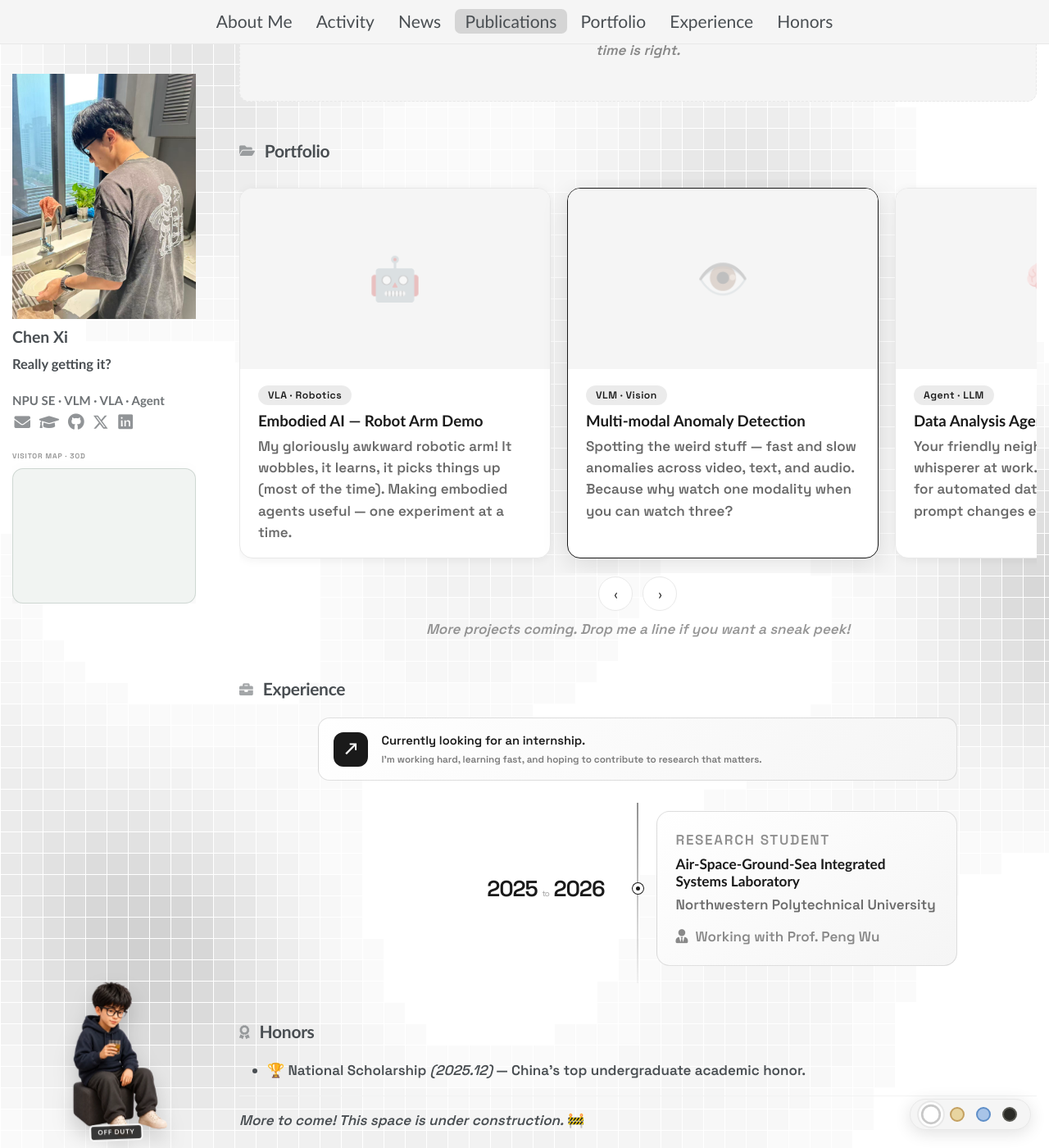
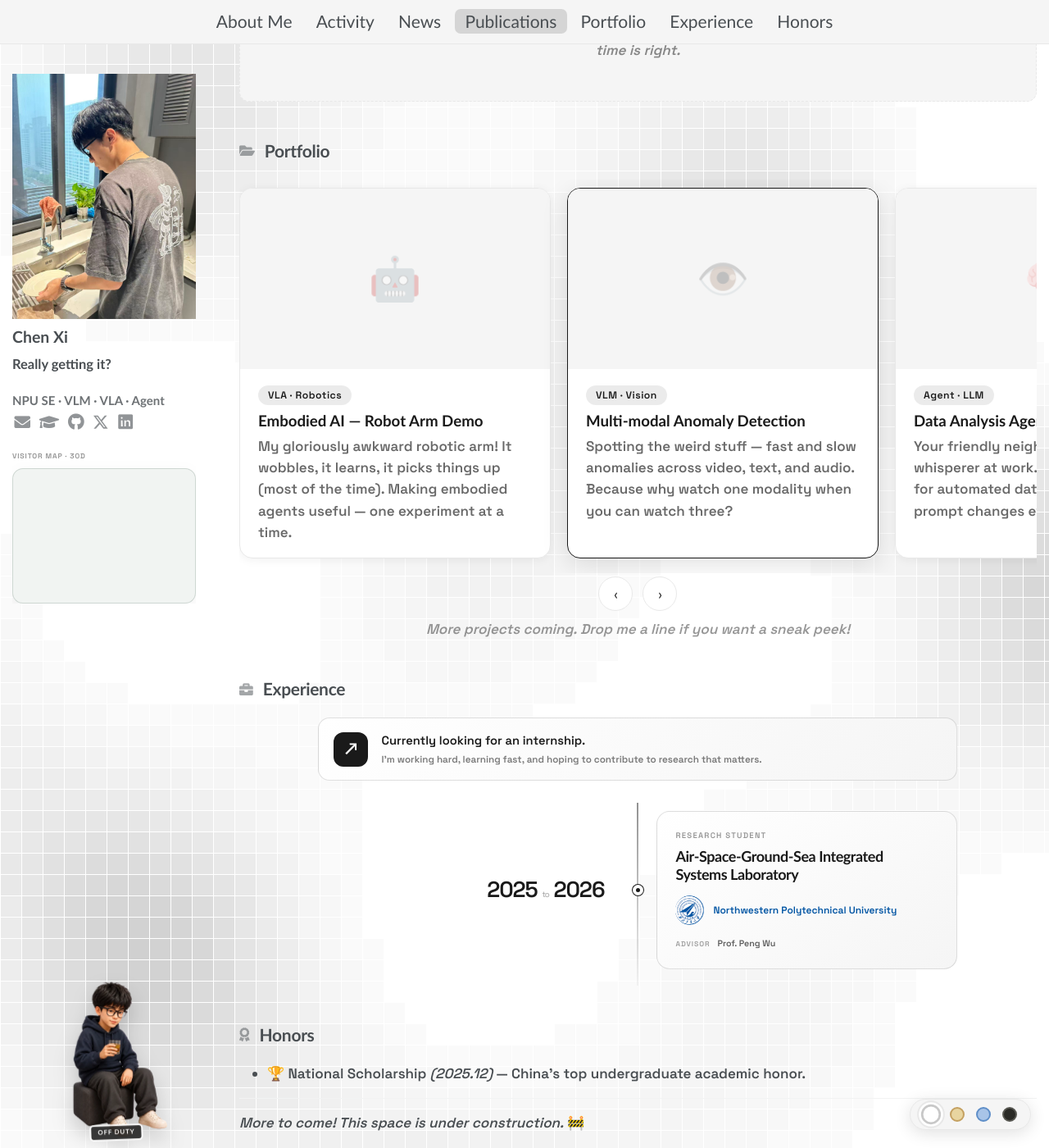
Before and after one commit to Chenxxxxxx06/Chenxxxxxx06.github.io, a Jekyll site: the page built from _pages/about.md, in a window 1280 px wide and 1400 px high, scrolled down 1740 px. Shown: the whole window at 82% size. Built offline with Jekyll 4.4.1, drawn with Linux system fonts in a browser that asks for light colours.

Commit message:
style: refine experience card hierarchy

```diff
--- a/_includes/head/custom.html
+++ b/_includes/head/custom.html
@@ -9,7 +9,7 @@
 
 <link rel="preload" href="{{ "/assets/fonts/fa-solid-900.woff2" | relative_url }}" as="font" type="font/woff2" crossorigin>
 <link rel="preload" href="{{ "/assets/fonts/fa-brands-400.woff2" | relative_url }}" as="font" type="font/woff2" crossorigin>
-<link rel="stylesheet" href="{{ "/assets/css/custom-overrides.css" | relative_url }}?v=20260813-mascot1">
+<link rel="stylesheet" href="{{ "/assets/css/custom-overrides.css" | relative_url }}?v=20260813-experience1">
 
 <link rel="apple-touch-icon" sizes="180x180" href="{{ "/images/apple-touch-icon.png" | relative_url }}">
 <link rel="shortcut icon" href="{{ "/images/favicon.ico" | relative_url }}">
--- a/_pages/includes/experience.md
+++ b/_pages/includes/experience.md
@@ -15,8 +15,16 @@
     <div class="experience-item__content">
       <p class="experience-item__role">Research Student</p>
       <h3>Air-Space-Ground-Sea Integrated Systems Laboratory</h3>
-      <p class="experience-item__place">Northwestern Polytechnical University</p>
-      <p class="experience-item__detail"><i class="fas fa-user-tie" aria-hidden="true"></i> Working with Prof. Peng Wu</p>
+      <div class="experience-item__affiliation">
+        <span class="experience-item__logo" aria-hidden="true">
+          <img src="{{ '/assets/images/brand/nwpu-logo.png' | relative_url }}" alt="">
+        </span>
+        <p class="experience-item__place">Northwestern Polytechnical University</p>
+      </div>
+      <p class="experience-item__detail">
+        <span class="experience-item__detail-label">Advisor</span>
+        <span>Prof. Peng Wu</span>
+      </p>
     </div>
   </article>
 </div>
--- a/assets/css/custom-overrides.css
+++ b/assets/css/custom-overrides.css
@@ -251,6 +251,7 @@
 }
 
 .experience-item__content {
+  --experience-blue: #0054a3;
   padding: 22px;
   color: var(--c-text);
   background: linear-gradient(145deg, var(--c-bg-start), var(--c-bg-end));
@@ -265,19 +266,83 @@
   box-shadow: 0 15px 36px rgba(20, 24, 30, 0.09);
 }
 
-.experience-item__role {
-  margin: 0 0 6px !important;
-  font-size: 0.69rem !important;
-  font-weight: 600;
-  letter-spacing: 0.1em;
-  opacity: 0.48;
+.experience-item__content .experience-item__role {
+  margin: 0 0 8px !important;
+  color: var(--c-text);
+  font-size: 0.64rem !important;
+  font-weight: 700;
+  letter-spacing: 0.13em;
+  opacity: 0.46;
   text-transform: uppercase;
 }
 
-.experience-item__content h3 { margin: 0 0 6px !important; color: var(--c-text); font-size: 1.15rem; }
-.experience-item__place { margin: 0 !important; font-size: 0.77rem !important; opacity: 0.63; }
-.experience-item__detail { margin: 13px 0 0 !important; font-size: 0.73rem !important; opacity: 0.5; }
-.experience-item__detail i { margin-right: 5px; }
+.experience-item__content h3 {
+  max-width: 28ch;
+  margin: 0 0 15px !important;
+  color: var(--c-text);
+  font-size: clamp(1.04rem, 1.7vw, 1.2rem);
+  font-weight: 650;
+  line-height: 1.2;
+  letter-spacing: -0.025em;
+}
+
+.experience-item__affiliation {
+  display: flex;
+  align-items: center;
+  gap: 10px;
+}
+
+.experience-item__logo {
+  display: block;
+  flex: 0 0 36px;
+  width: 36px;
+  height: 36px;
+  overflow: hidden;
+  border-radius: 50%;
+}
+
+.experience-item__logo img {
+  display: block;
+  width: auto !important;
+  max-width: none !important;
+  height: 36px;
+  transform: translateX(-1px);
+}
+
+.experience-item__content .experience-item__place {
+  margin: 0 !important;
+  color: var(--experience-blue) !important;
+  font-size: 0.8rem !important;
+  font-weight: 650;
+  line-height: 1.25;
+}
+
+.experience-item__content .experience-item__detail {
+  display: flex;
+  align-items: baseline;
+  gap: 9px;
+  margin: 15px 0 0 !important;
+  color: var(--c-text) !important;
+  font-size: 0.71rem !important;
+}
+
+.experience-item__detail-label {
+  font-size: 0.58rem;
+  font-weight: 700;
+  letter-spacing: 0.11em;
+  opacity: 0.42;
+  text-transform: uppercase;
+}
+
+.experience-item__detail > span:last-child { font-weight: 550; opacity: 0.7; }
+
+[data-theme="dark"] .experience-item__content { --experience-blue: #76afe4; }
+[data-theme="dark"] .experience-item__logo {
+  padding: 2px;
+  background: rgba(255, 255, 255, 0.94);
+  box-shadow: 0 0 0 1px rgba(118, 175, 228, 0.24);
+}
+[data-theme="dark"] .experience-item__logo img { height: 32px; }
 
 /* Interactive status mascot */
 .mascot-widget {
```
Also changed, not shown: assets/images/brand/nwpu-logo.png (added).
